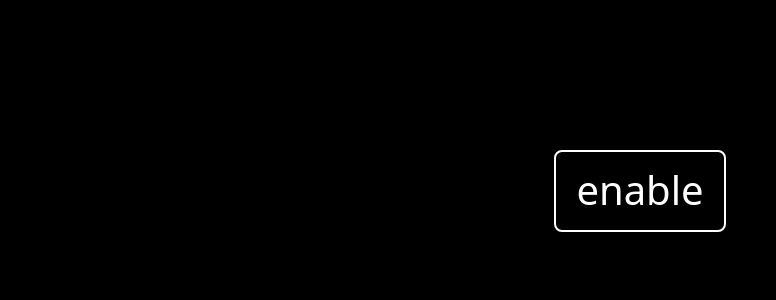
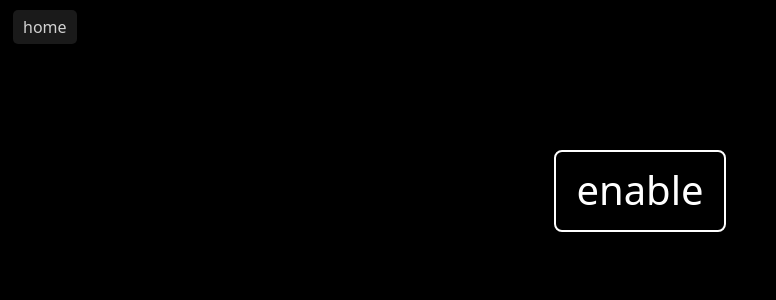
Before and after one commit to forrestwilkins/portfolio, a React (Vite) app: page /hello-sound in a window 1280 px wide. Shown: the top 300 px of the page, without its empty margins (0-776 px from the left). Built offline with nearby package versions, Linux system fonts and the light colour scheme.

Commit message:
feat: persist most recent page state

```diff
--- a/src/components/App/App.tsx
+++ b/src/components/App/App.tsx
@@ -7,15 +7,14 @@ const App = () => {
   const navigate = useNavigate();
 
   useEffect(() => {
+    const lastVisitedPage = localStorage.getItem('last-visited-page');
+    if (lastVisitedPage && location.state?.from !== 'rhizome') {
+      navigate(lastVisitedPage);
+      return;
+    }
+
     localStorage.setItem('last-visited-page', location.pathname);
-  }, [location]);
-
-  useEffect(() => {
-    const lastVisitedPage = localStorage.getItem('last-visited-page');
-    if (lastVisitedPage) {
-      navigate(lastVisitedPage, { replace: true });
-    }
-  }, [navigate]);
+  }, [navigate, location.pathname]);
 
   return (
     <Layout>
--- a/src/components/App/Layout.tsx
+++ b/src/components/App/Layout.tsx
@@ -1,6 +1,7 @@
 // TODO: Add styles for the layout
 
 import { CSSProperties, ReactNode } from 'react';
+import { Link, useLocation } from 'react-router-dom';
 
 interface Props {
   children: ReactNode;
@@ -8,13 +9,32 @@ interface Props {
 }
 
 const Layout = ({ children, style }: Props) => {
+  const location = useLocation();
+  const isHomePage = location.pathname === '/';
+
+  const btnStyle: CSSProperties = {
+    color: 'rgb(210, 210, 210)',
+    position: 'fixed',
+    top: '10px',
+    left: '13px',
+    cursor: 'pointer',
+    userSelect: 'none',
+    textDecoration: 'none',
+    fontWeight: '500',
+    backgroundColor: 'rgba(255, 255, 255, 0.1)',
+    padding: '6px 10px',
+    borderRadius: '5px',
+    zIndex: 1,
+  };
+
   return (
-    <div
-      style={{
-        padding: '50px 50px 0',
-        ...style,
-      }}
-    >
+    <div style={{ padding: '50px 50px 0', position: 'relative', ...style }}>
+      {!isHomePage && (
+        <Link to="/" state={{ from: 'rhizome' }} style={btnStyle}>
+          home
+        </Link>
+      )}
+
       {children}
     </div>
   );
--- a/src/pages/ErrorPage.tsx
+++ b/src/pages/ErrorPage.tsx
@@ -4,8 +4,6 @@ import Layout from '../components/App/Layout';
 const ErrorPage = () => {
   const [textColor, setTextColor] = useState('white');
   const [backgroundColor, setBackgroundColor] = useState('black');
-
-  console.log(textColor);
 
   useEffect(() => {
     const interval = setInterval(() => {
--- a/src/pages/HomePage.tsx
+++ b/src/pages/HomePage.tsx
@@ -1,10 +1,13 @@
-import { Link } from 'react-router-dom';
+import { Link, useLocation } from 'react-router-dom';
 
 const HomePage = () => {
+  const location = useLocation();
+
   return (
     <>
       <Link
         to="/hello-sound"
+        state={{ from: 'rhizome', prev: location.pathname }}
         style={{ color: 'white', textDecoration: 'none', fontSize: '30px' }}
       >
         Hello Sound
--- a/src/routes/app.router.tsx
+++ b/src/routes/app.router.tsx
@@ -9,6 +9,7 @@ const appRouter = createBrowserRouter([
   {
     path: '/',
     element: <App />,
+    errorElement: <ErrorPage />,
     children: [
       {
         index: true,
@@ -23,7 +24,6 @@ const appRouter = createBrowserRouter([
         element: <PageNotFound />,
       },
     ],
-    errorElement: <ErrorPage />,
   },
 ]);
 
```
